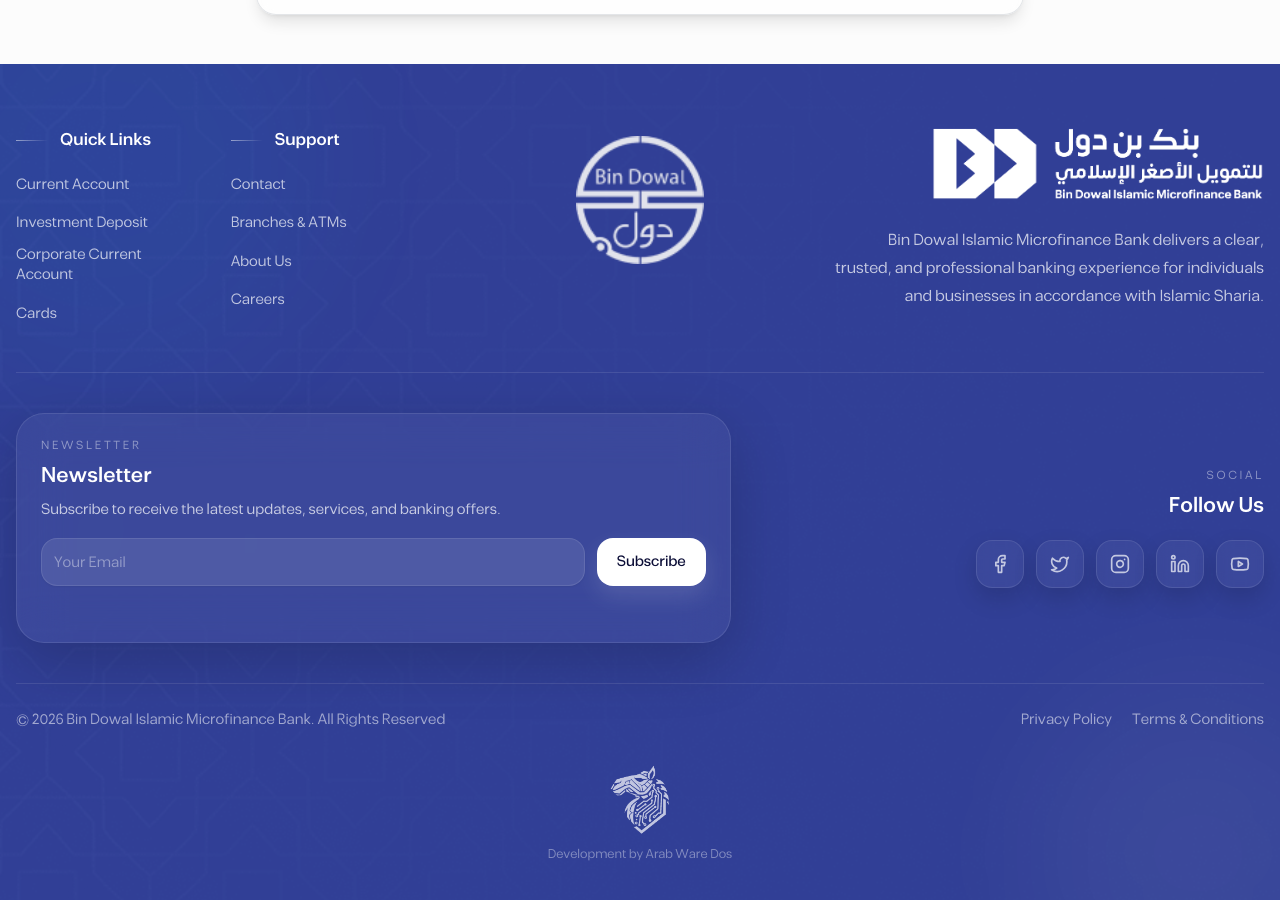
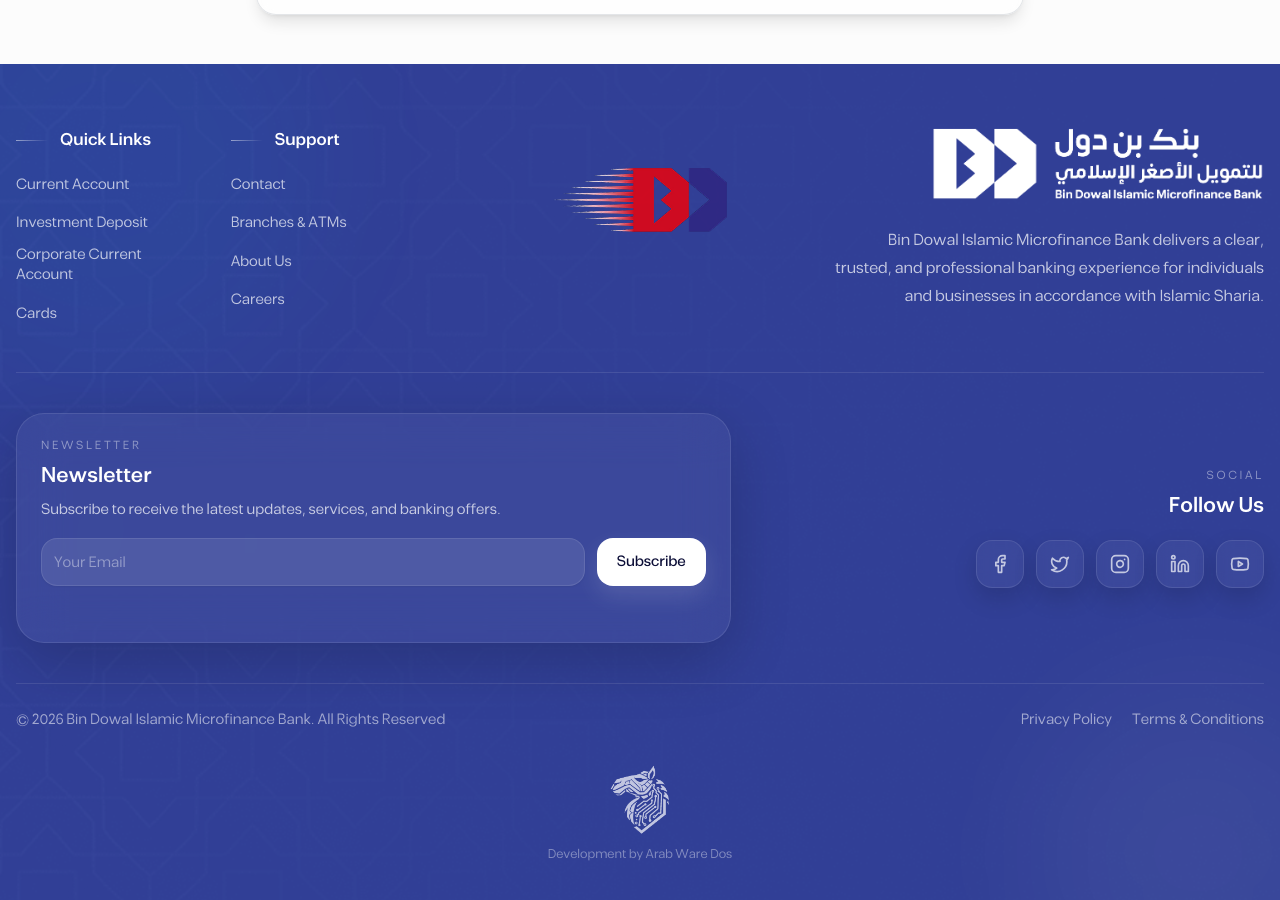
Before and after one commit to Arab-Ware-Dos/Bin-Dowal-Bank-Front-End, a Next.js app: page /en/unclaimed-remittances in a window 1280 px wide. Shown: the part 976-1876 px from the top of the page. Built offline with nearby package versions, Linux system fonts and the light colour scheme; no server answers.

Commit message:
fix the footer image and href

```diff
--- a/components/layout/footer.tsx
+++ b/components/layout/footer.tsx
@@ -248,14 +248,14 @@ export function Footer() {
               transition={{ duration: 0.25 }}
             >
               <a
-            href="https://bindowalgroup.com/"
+            // href="https://bindowalgroup.com/"
             target="_blank"
             rel="noopener noreferrer"
             className="group flex flex-col items-center gap-2.5 transition-opacity hover:opacity-80"
           >
               <Image
-                src="/images/bindowal-group.png"
-                alt="Bin Dowal Group"
+                  src="/images/dowal.png"
+                  alt="Dowal"
                 width={200}
                 height={100}
                 className="h-24 sm:h-20 md:h-32 w-auto object-contain opacity-90 transition-opacity hover:opacity-100"
```
Also changed, not shown: public/images/dowal.png (added).
